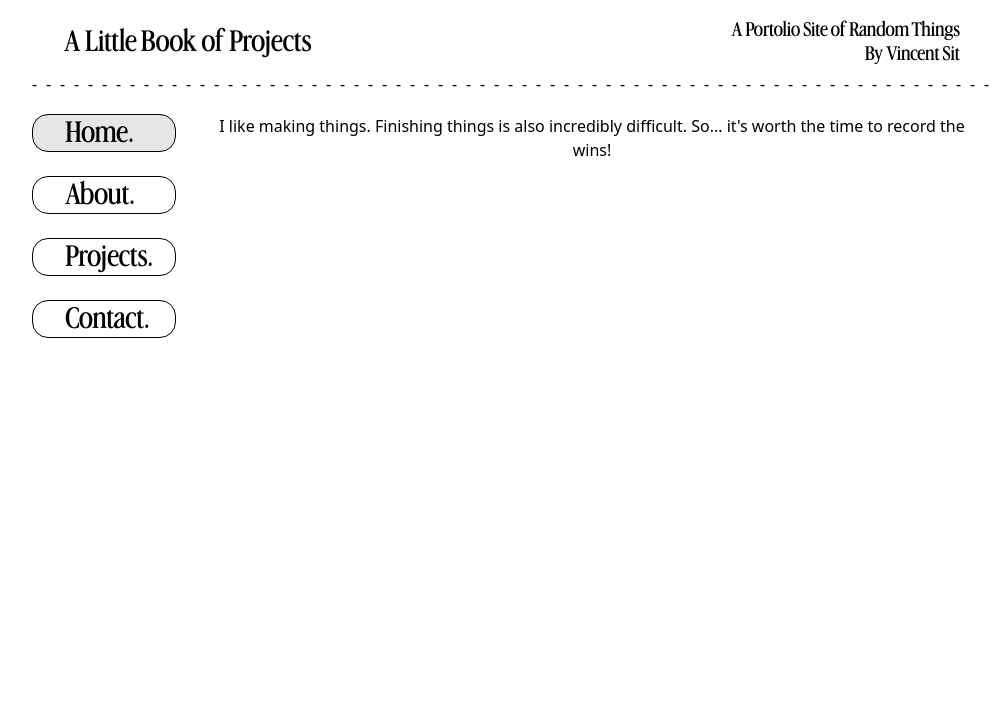
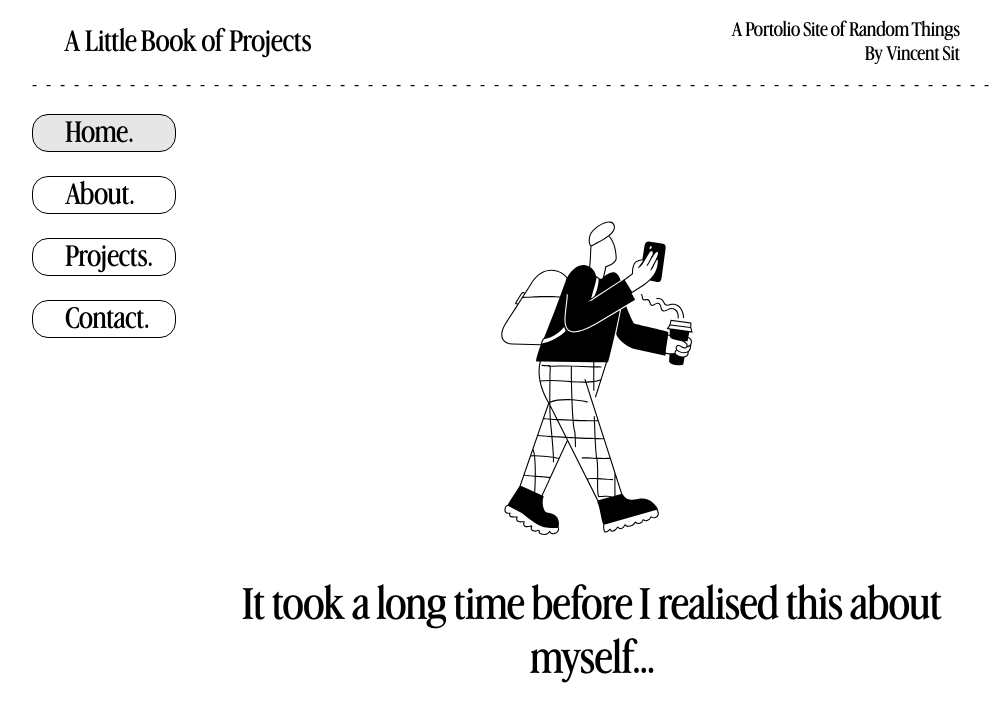
Before and after one commit to trash-lobster/a-little-book-of-projects, a React (Vite) app: page / in a window 1280 px wide. Shown: the top 722 px of the page, without its empty margins (128-1123 px from the left). Built offline with nearby package versions, Linux system fonts and the light colour scheme.

Commit message:
Decorate home page

```diff
--- a/src/App.css
+++ b/src/App.css
@@ -113,14 +113,6 @@ aside {
   }
 }
 
-.button-active {
-  background-color: rgb(204, 255, 238);
-
-  &:hover {
-    transform: translateY(0px);
-  }
-}
-
 #navbar {
   font-family: "AdvercaseFont", Arial, sans-serif;
   width: 100%;
@@ -140,4 +132,67 @@ aside {
   box-sizing: border-box;
   padding: 1rem;
   width: 100%;
+  display: flex;
+  flex-direction: column;
+  /* justify-content: center; */
+  align-items: center;
 }
+
+
+/* Home page */
+/* Full-height card stack for the Home intro */
+.cards {
+  height: 100%;
+  width: 100%;
+  overflow-y: auto;
+  scroll-snap-type: y mandatory;
+  -webkit-overflow-scrolling: touch;
+}
+
+.card {
+  scroll-snap-align: start;
+  min-height: 100%; /* match container height */
+  box-sizing: border-box;
+  display: flex;
+  align-items: center;
+  justify-content: center;
+  padding: 0 2rem 2rem 2rem;
+  width: 100%;
+  transition: transform 420ms cubic-bezier(.2,.9,.2,1), opacity 420ms ease;
+  opacity: 0.0;
+  transform: translateY(12px);
+}
+
+.card.in-view {
+  opacity: 1;
+  transform: none;
+}
+
+/* Respect user motion preferences */
+@media (prefers-reduced-motion: reduce) {
+  .card, .card.in-view {
+    transition: none !important;
+    transform: none !important;
+    opacity: 1 !important;
+  }
+  .cards { scroll-behavior: auto; }
+}
+
+.reveal {
+  opacity: 0;
+  transform: translateY(20px);
+  animation: reveal 480ms cubic-bezier(.2,.9,.2,1) forwards;
+  animation-delay: 480ms;
+  height: 100%;
+  overflow: scroll;
+}
+
+@keyframes reveal {
+  to { opacity: 1; transform: translateY(0); }
+}
+
+.intro-text {
+  font-family: "AdvercaseFont", Arial, sans-serif;
+  font-size: 36px;
+  text-wrap: stable;
+}
--- a/src/component/navbar/navbar.tsx
+++ b/src/component/navbar/navbar.tsx
@@ -81,6 +81,7 @@ export function Navbar({ isProjectActive, onToggleProject, closeProject, setPage
                             calculate();
                             setPage('projects');
                         }}
+                        disabled={page === 'projects'}
                         className={isProjectActive ? 'button-active nav-button' : 'nav-button'}
                     >
                         Projects.
--- a/src/page/home.tsx
+++ b/src/page/home.tsx
@@ -1,7 +1,67 @@
+import { useEffect, useRef } from 'react';
+import image from '../assets/Coffee_call.svg';
+
 export function HomePage() {
+    const items = [
+        <div style={{display: 'flex', flexDirection: 'column'}}>
+            <img src={image} alt='man walking with coffee' style={{aspectRatio: 1, height: '25rem'}}/>
+            It took a long time before I realised this about myself...
+        </div>,
+        <div>
+            I like making things.<br/>But finishing things is also incredibly difficult.<br/>So... let's record some projects!
+        </div>,
+        <div>
+            I'm <span className='home-name' style={{color: 'red'}}>Vincent</span>.
+            <br />A developer with a passion for front-end.
+            <br />I enjoy most forms of creative work, be it <span style={{color: 'green'}}>art</span>, <span style={{color: 'blue'}}>animation</span> or <span style={{color: 'purple'}}>writing</span>.
+        </div>,
+        <div>
+            I may have started late but let's fill the project page up!
+        </div>,
+    ];
+
+    const containerRef = useRef<HTMLDivElement | null>(null);
+    const cardRefs = useRef<Array<HTMLDivElement | null>>([]);
+
+    useEffect(() => {
+        const container = containerRef.current;
+        const cards = cardRefs.current.filter(Boolean) as HTMLDivElement[];
+        if (!container || cards.length === 0) return;
+
+        // IntersectionObserver to toggle .in-view on each card when it enters viewport.
+        const io = new IntersectionObserver(
+            (entries) => {
+                entries.forEach((entry) => {
+                    const el = entry.target as HTMLElement;
+                    if (entry.isIntersecting) {
+                        el.classList.add('in-view');
+                    } else {
+                        el.classList.remove('in-view');
+                    }
+                });
+            },
+            {
+                root: container,
+                threshold: 0.6, // consider visible when 60% of card is visible
+            }
+        );
+
+        cards.forEach((c) => io.observe(c));
+
+        return () => io.disconnect();
+    }, []);
+
     return (
-        <>
-            I like making things. Finishing things is also incredibly difficult. So... it's worth the time to record the wins!
-        </>
-    )
+        <div className="cards" ref={containerRef}>
+            {items.map((content, i) => (
+                <div
+                    key={i}
+                    className="card reveal intro-text"
+                    ref={(el) => { cardRefs.current[i] = el; }}
+                >
+                    {content}
+                </div>
+            ))}
+        </div>
+    );
 }
```
Also changed, not shown: src/assets/Coffee_call.svg (added).
